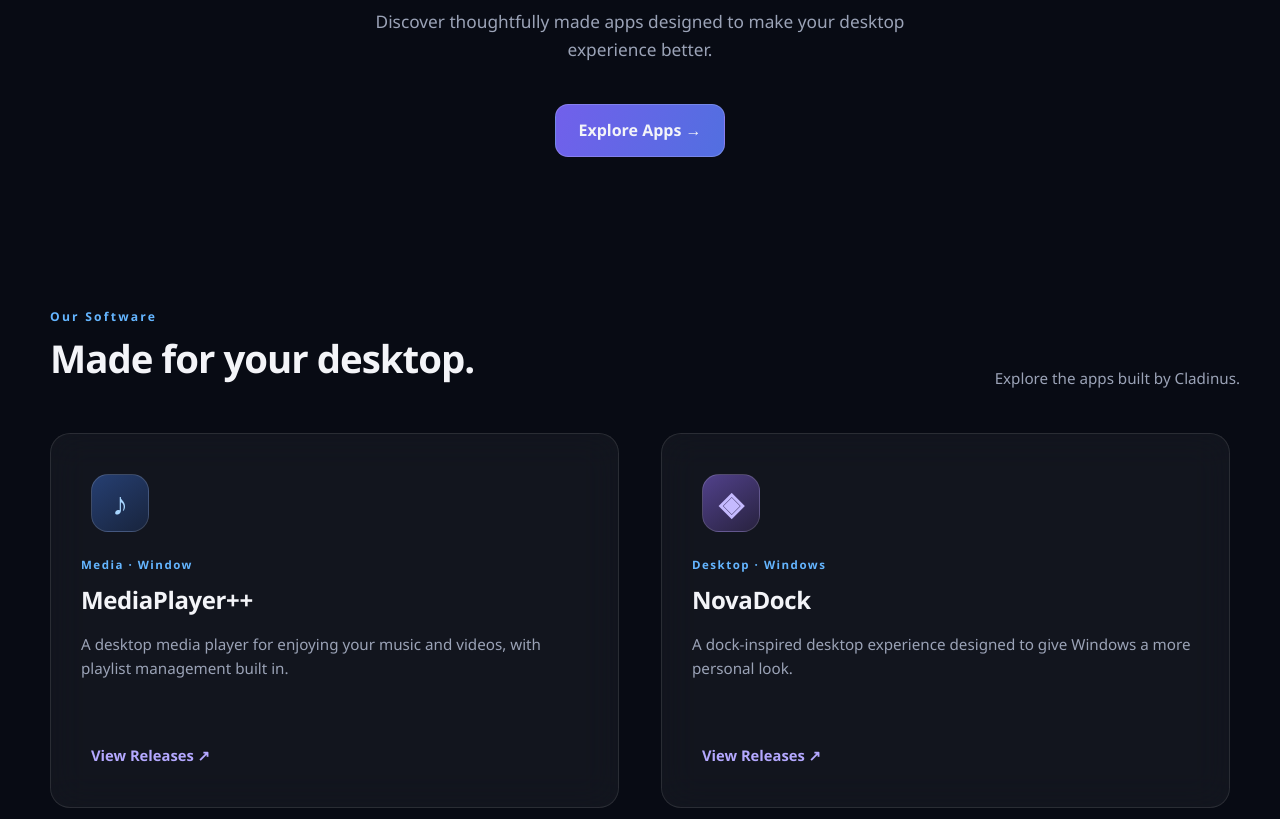
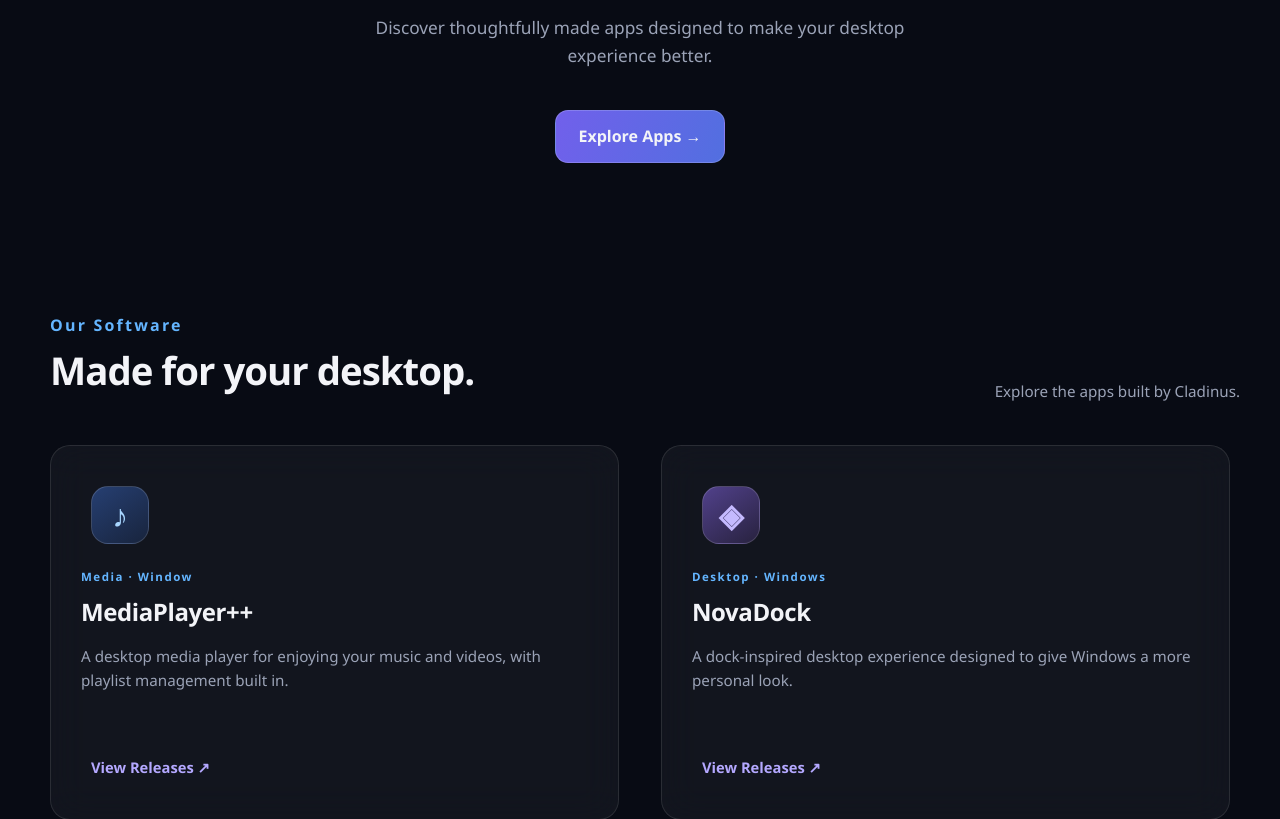
Before and after one commit to CladinusApps/CladinusApps.github.io, a plain HTML site: page index.html in a window 1280 px wide. Shown: the part 426-1245 px from the top of the page. Drawn offline with Linux system fonts and the light colour scheme.

Commit message:
another small style improvement

```diff
--- a/css/style.css
+++ b/css/style.css
@@ -120,7 +120,7 @@ button, a {
 .eyebrow {
     margin: 0 0 16px;
     color: var(--accent-blue);
-    font-size: 0.76rem;
+    /* font-size: 0.76rem; */
     font-weight: 700;
     letter-spacing: 2.2px;
 }
```
